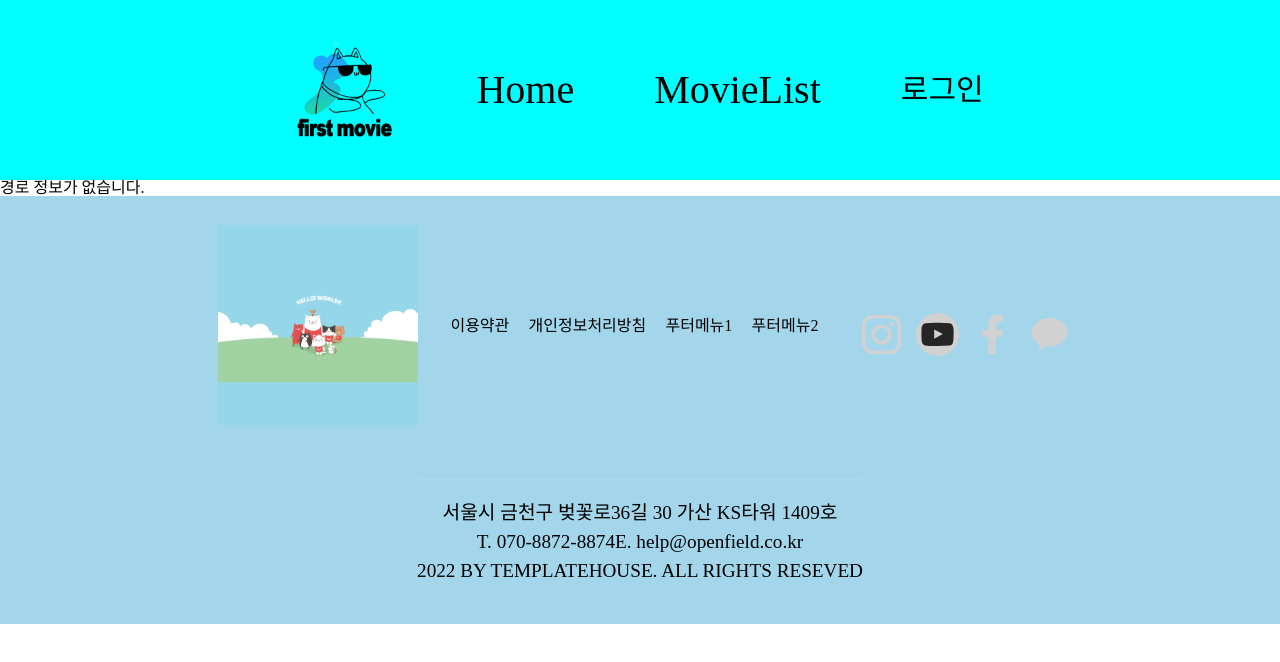
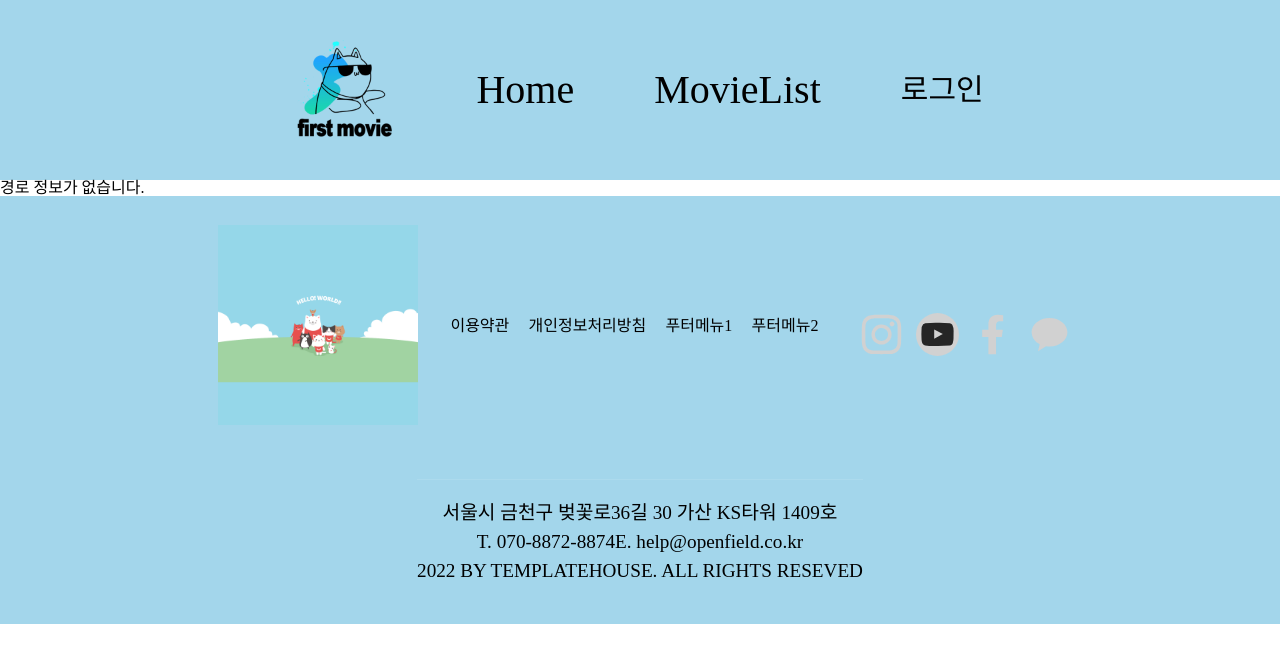
Before and after one commit to hnihoon/SeSAC_miniproject, a React (Vite) app: page /TherPage in a window 1280 px wide. Shown: the top 662 px of the page. Built offline with nearby package versions, Linux system fonts and the light colour scheme; no server answers.

Commit message:
footer와 background-color 동일하도록 수정

```diff
--- a/src/css/header.css
+++ b/src/css/header.css
@@ -1,7 +1,8 @@
 #headerMain{
     display: flex;
     justify-content: center;
-    background-color: aqua;
+    background-color: rgb(163, 214, 235);
+
 }
 
 #headerMain > div{
```
